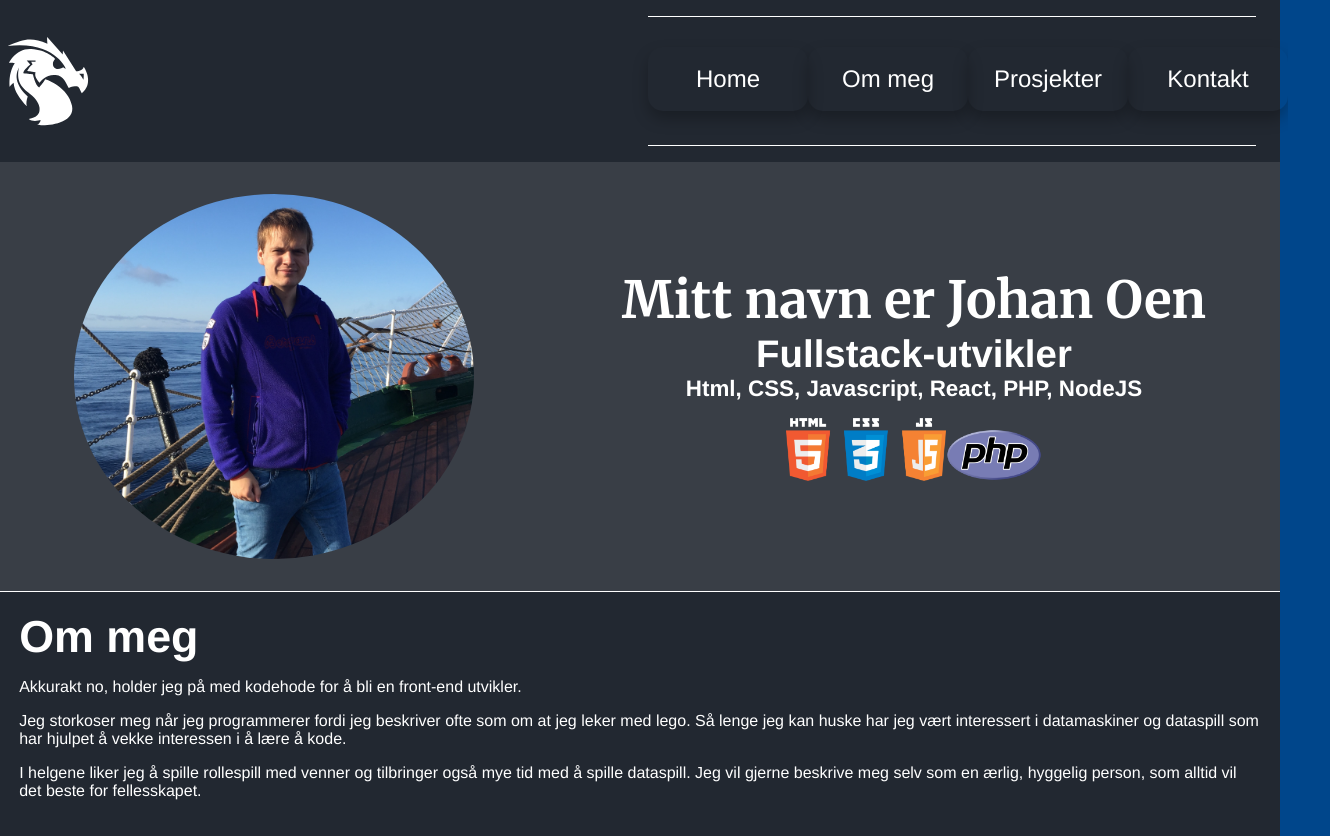
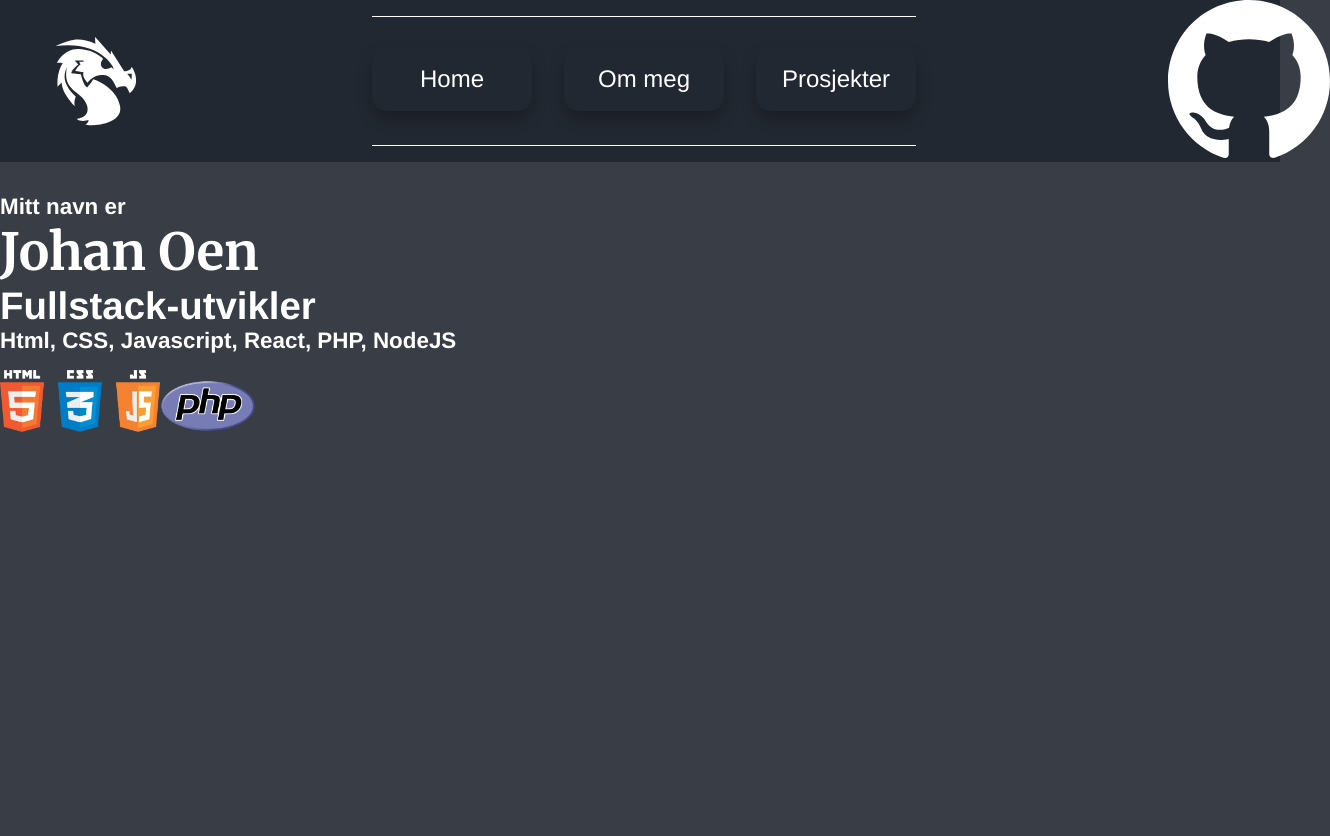
Before and after one commit to JohanO98/portfolio, a React (Create React App) app: page / in a window 1280 px wide. Shown: the whole page, 1330 px wide, since content can reach past the window. After the commit the page ends 800 px from the top, so only its background shows below. Built offline with nearby package versions, Linux system fonts and the light colour scheme.

Commit message:
rearrange

```diff
--- a/src/App.css
+++ b/src/App.css
@@ -1,8 +1,8 @@
-body {
-  height: 100%;
-  width: 100%;
+body,html {
+  height: 100vh;
+  width: 100vw;
   color:white;
-  background-color: #00468b;
+  background-color: #393E46;;
   font-family:'Franklin Gothic Medium', 'Arial Narrow', Arial, sans-serif
 }
 
@@ -34,6 +34,7 @@ h4{
   flex-direction: row;
   justify-content: space-between;
   display: flex;
+
 }
 
 .nav-navbar {
@@ -42,7 +43,6 @@ h4{
 }
 
 h1 {
-  text-align: center;
   margin: 0;
   font-family: 'Merriweather', sans-serif;
 }
@@ -86,9 +86,16 @@ width: 6em;
 filter: invert();
 }
 
+.git-image {
+ display: flex;
+ width: 5em;
+ filter: invert();
+ margin-right: 2em;
+}
+
+
 .nav-button {
   height: 4rem;
-  width: 8rem;
   border-radius: 0.5em;
   font-size: 1.5rem;
   color: white;
@@ -121,6 +128,10 @@ filter: invert();
     margin-right: 1.5rem;
   }
 
+  .nav-image {
+    margin-left: 3rem;
+  }
+
 }
 
 
@@ -150,19 +161,15 @@ filter: invert();
 /* ---------------------MAIN-------------------- */
 .main-container {
   width: 100%;
+  height: 100%;
   background-color: #393E46;
   display: flex;
   flex-direction: row;
   flex-wrap: wrap;
   justify-content: space-around;
   align-items: center;
-  padding-bottom: 1em;
-  border-bottom: white 1px solid;
 
-}
 
-.main-container > h4, .main-container >h3 {
-  margin: 2px 0;
 }
 
 .img-container {
@@ -186,7 +193,7 @@ filter: invert();
 @media (min-width: 750px){
 
   .img-container {
-    width: 25em;
+    width: 30em;
 
   }
  }
@@ -194,6 +201,26 @@ filter: invert();
   padding: 2em 0;
  }
 
+
+ /* ------------------------Home--------------------------- */
+
+.home-container {
+  margin-top: 2rem;
+
+
+}
+
+.home-info {
+
+}
+
+.home-navn {
+
+}
+
+.code-info {
+
+}
 /* ------------------------About Me--------------------------- */
 
 .aboutme-container{
@@ -268,15 +295,19 @@ filter: invert();
 /* ------------------------------Kontakt-------------------------------- */
 
 .contact-container {
-  background-color: #2a1e5c;
+  background-color: #393E46;
   text-align: center;
-  padding: 4em 0;
-  line-height: 3rem;
-}
-@media screen and (min-width: 700px) {
-
+  padding:  0;
 
 }
+
+@media screen and (min-width: 700px) {
+  .contact-container {
+    position: fixed;
+    bottom: 0;
+  }
+}
+
 
 
 /* ------------------------------Scroll------------------------------------ */
--- a/src/App.js
+++ b/src/App.js
@@ -2,6 +2,7 @@
 import './App.css';
 import Nav from './components/Nav'
 import Main from './components/Main'
+import Home from './components/Home';
 import Aboutme from './components/About-me';
 import Project from './components/Projects';
 import Contact from './components/Contact';
@@ -13,9 +14,9 @@ function App() {
 
   return (
     <div className="App">
-      <Nav />
+        <Nav />
         <Routes>
-        <Route path="/" element={<Aboutme />}/>
+        <Route path="/" element={<Home />}/>
         <Route path="/projects" element={<Project />}/>
         <Route path="/about-me" element={<Aboutme />}/>
         <Route path="/contact-me" element={<Contact />}/>
--- /dev/null
+++ b/src/components/Home.js
@@ -0,0 +1,28 @@
+import React from "react";
+import Contact from "./Contact";
+import Main from "./Main";
+import Nav from "./Nav";
+import Logos from '../images/html5-logo-devextreme-multi-purpose-controls-html-javascript-3.png'
+import phplogo from '../images/PHP-logo.png'
+export default function Home() {
+    return (
+        <div class='home-container'>
+            <div class='home-info'>
+            <div class='home-navn'>
+                <h4>Mitt navn er</h4> <h1>Johan Oen</h1>
+            </div>
+            <div className="code-info">
+            <h3>Fullstack-utvikler</h3>
+            <h4>Html, CSS, Javascript, React, PHP, NodeJS</h4>
+            </div>
+                <div className='logo-container'>
+                    <img className= "logos" src={Logos}></img>
+                    <img className='php-logo' src={phplogo}></img>
+                </div>
+            </div>
+
+        </div>
+    )
+
+
+}
--- a/src/components/Menuitems.js
+++ b/src/components/Menuitems.js
@@ -14,10 +14,5 @@ export const MenuItems = [
         url: '/projects',
         cName:'link-page'
     },
-    {
-        title: 'Kontakt' ,
-        url: '/contact-me',
-        cName:'link-page'
-    },
 
 ]
--- a/src/components/Nav.js
+++ b/src/components/Nav.js
@@ -1,5 +1,6 @@
 import React, {useState, useEffect, useRef} from 'react'
 import Dragon from '../images/Dragon.svg'
+import Gitimage from '../images/iconmonstr-github-1.svg'
 import Hamburger from './Hamburger';
 import { Link } from 'react-router-dom';
 import { MenuItems } from "./Menuitems"
@@ -26,33 +27,9 @@ export default function Nav() {
                 }
 
             </ul>
-
-            <div className='hamburger' onClick={toggleHamburger}>
-                <Hamburger isOpen={hamburgerOpen}/>
+            <div className='git-image'>
+            <img src={Gitimage}></img>
             </div>
-            <style jsx>{`
-                .hamburger{
-                    display: none;
-
-                }
-
-                @media (max-width: 750px){
-                    .hamburger {
-                        display: flex;
-                    }
-                    .nav-list{
-                        transform: translateY(-110%)
-                        transition: width 200ms ease;
-
-
-
-                    }
-                }
-
-
-
-            `}</style>
-
         </div>
     )
 }
```
Also changed, not shown: src/images/iconmonstr-github-1.svg (added).
